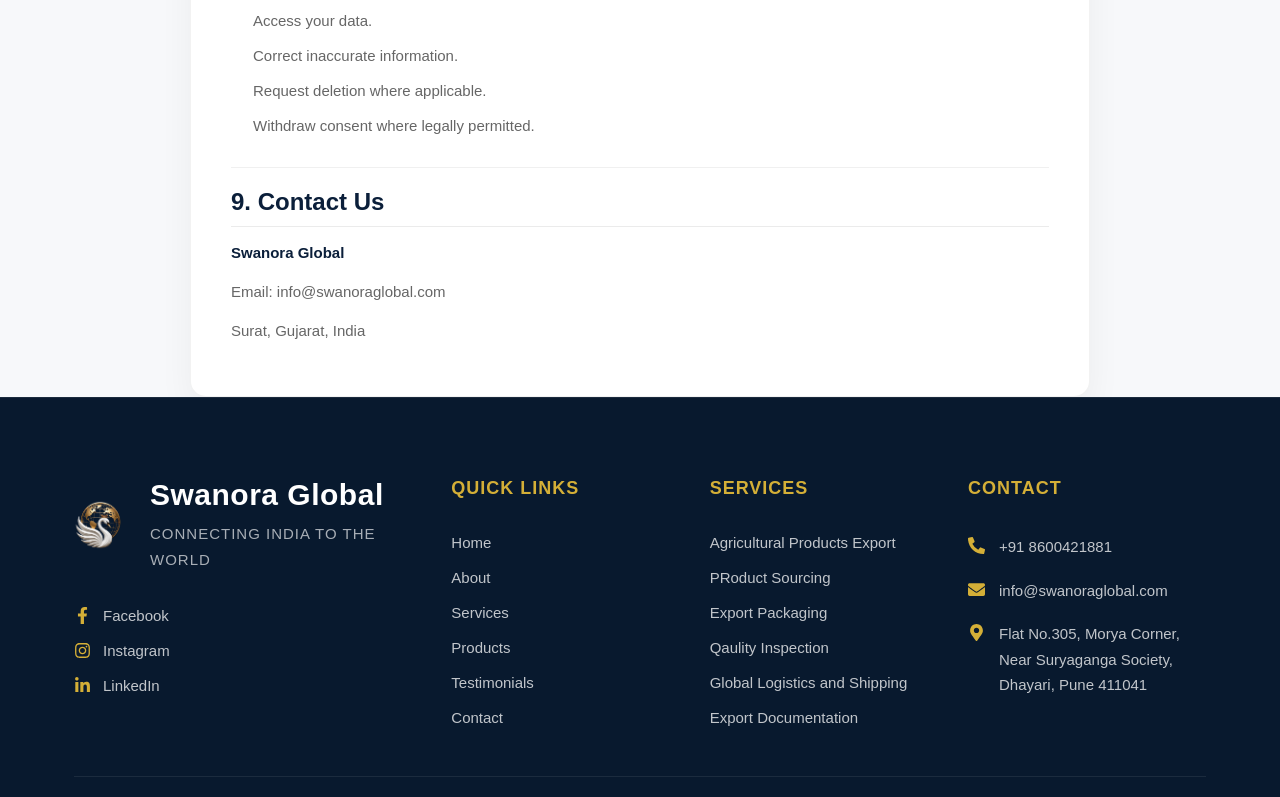
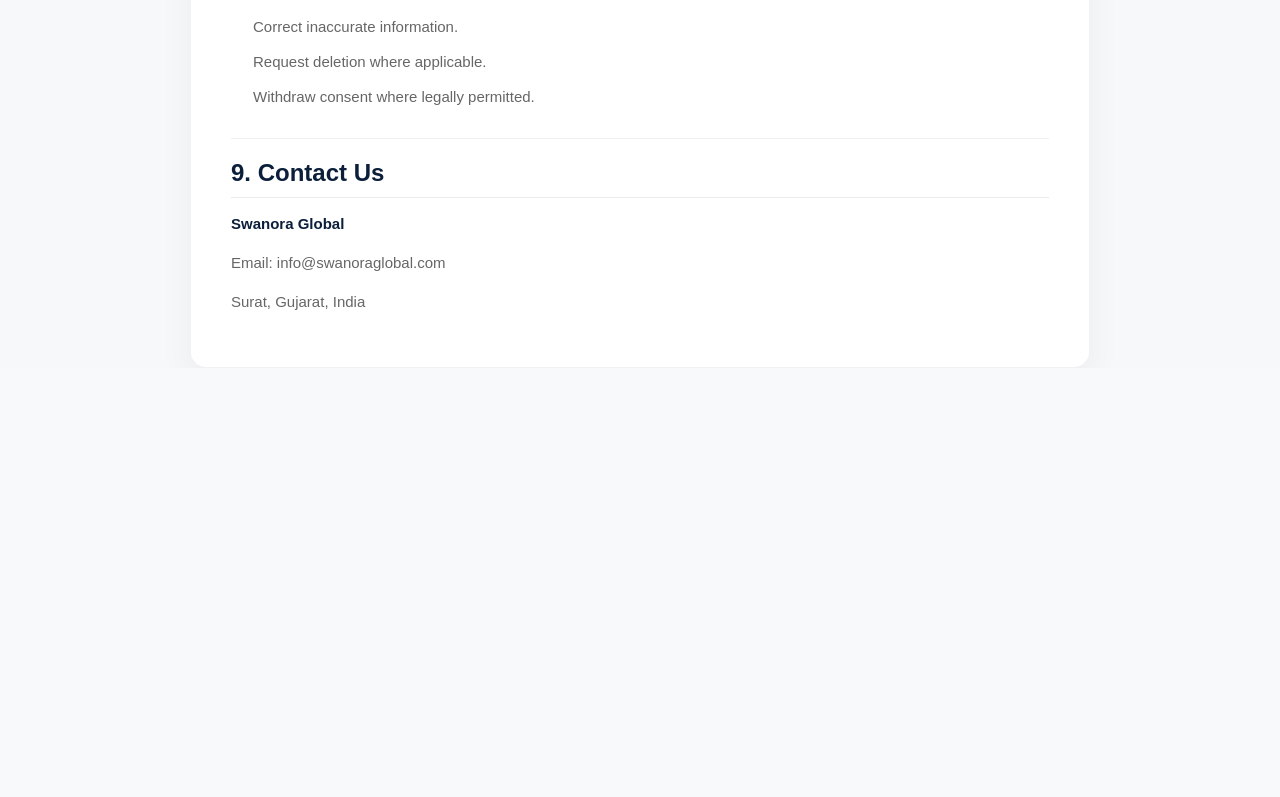
Before and after one commit to Sarthakshelke9895/SwanoraGlobal, a React (Create React App) app: page /privacy-policy in a window 1280 px wide. Shown: the part 2000-2797 px from the top of the page. After the commit the page ends 2368 px from the top, so only its background shows below. Built offline with nearby package versions, Linux system fonts and the light colour scheme.

Commit message:
Minor Chnages

```diff
--- a/src/Components/Footer/Footer.jsx
+++ b/src/Components/Footer/Footer.jsx
@@ -203,7 +203,7 @@
                             </a>
 
                             <a href="/">
-                                PRoduct Sourcing
+                                Product Sourcing
                             </a>
 
                             <a href="/">
--- a/src/Components/Navbar/Navbar.jsx
+++ b/src/Components/Navbar/Navbar.jsx
@@ -94,7 +94,7 @@
                   to={item.id}
                   spy={true}
                   smooth={true}
-                  offset={-90}
+                  offset={-20}
                   duration={600}
                   activeClass="active"
                   onClick={() => setMenuOpen(false)}
--- a/src/Pages/PrivacyPolicy/PrivacyPolicy.jsx
+++ b/src/Pages/PrivacyPolicy/PrivacyPolicy.jsx
@@ -8,7 +8,6 @@
       <div className="container">
 
         <div className="policy-header">
-          <span>LEGAL</span>
           <h1>Privacy Policy</h1>
           <p>
             Effective Date: August 2, 2026
@@ -136,7 +135,6 @@
         </div>
 
       </div>
-      <Footer/>
     </section>
 
   );
--- a/src/Pages/TermsConditions/TermsCondition.jsx
+++ b/src/Pages/TermsConditions/TermsCondition.jsx
@@ -7,7 +7,6 @@
 
         <div className="policy-header">
 
-          <span>LEGAL</span>
 
           <h1>Terms & Conditions</h1>
 
```
